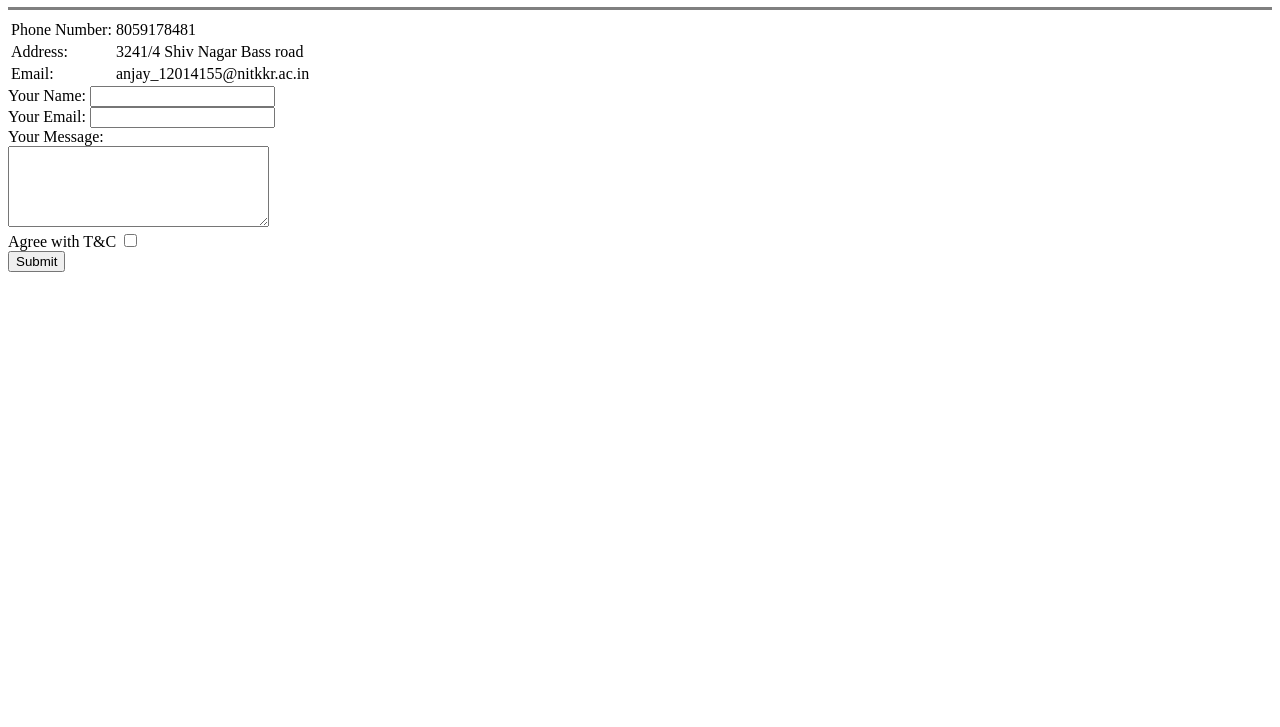
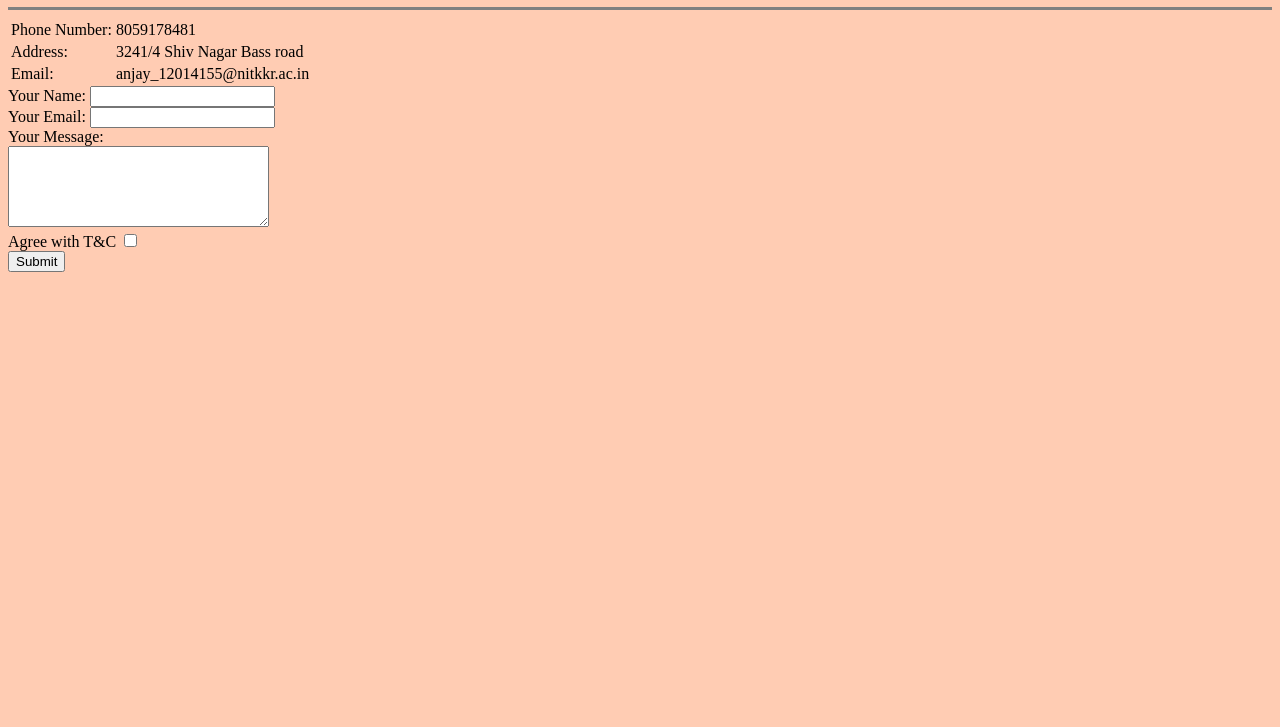
Before and after one commit to Anjay29/Resume, a plain HTML site: page contact.html in a window 1280 px wide. Shown: the part 73-800 px from the top of the page. Drawn offline with Linux system fonts and the light colour scheme.

Commit message:
change bg color of contact

```diff
--- a/contact.html
+++ b/contact.html
@@ -6,7 +6,7 @@
     <title>Contact Me</title>
 </head>
 
-<body>
+<body style="background-color: #ffccb3;">
     <h1>Contact Me</h1>
     <hr size="3" noshade>
     <table>
```
